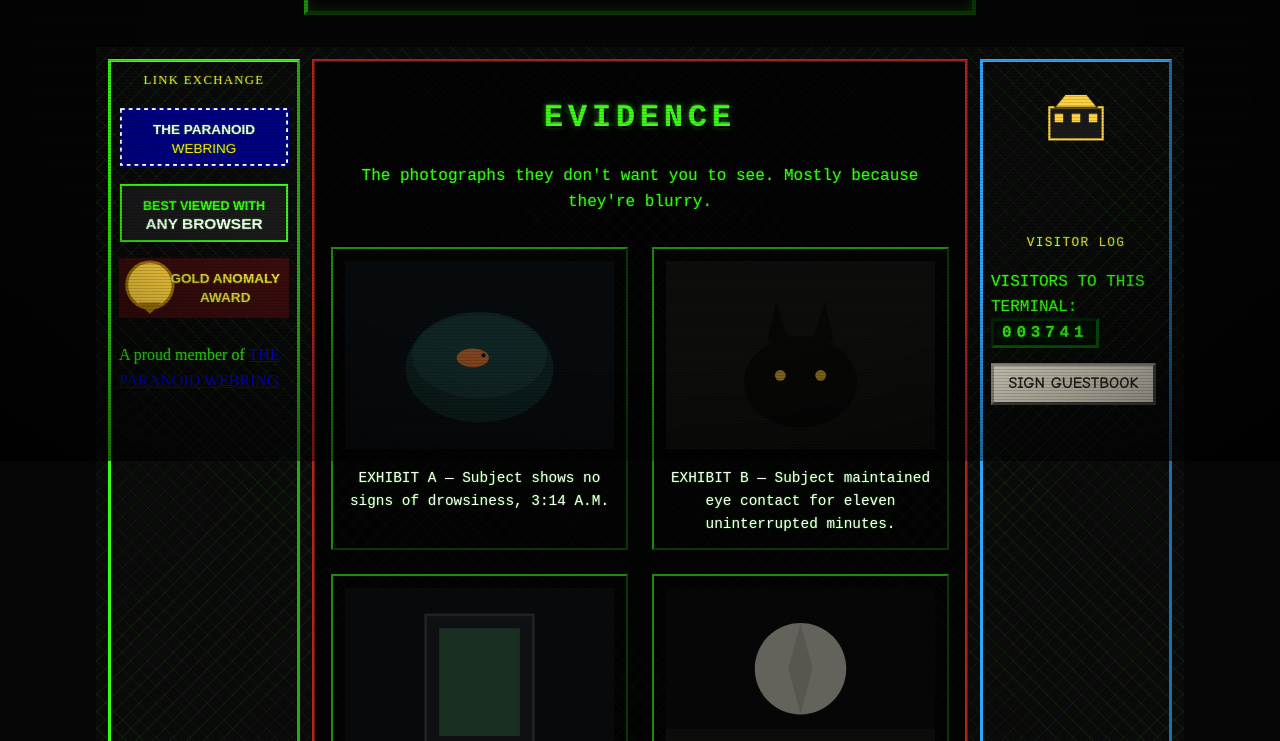
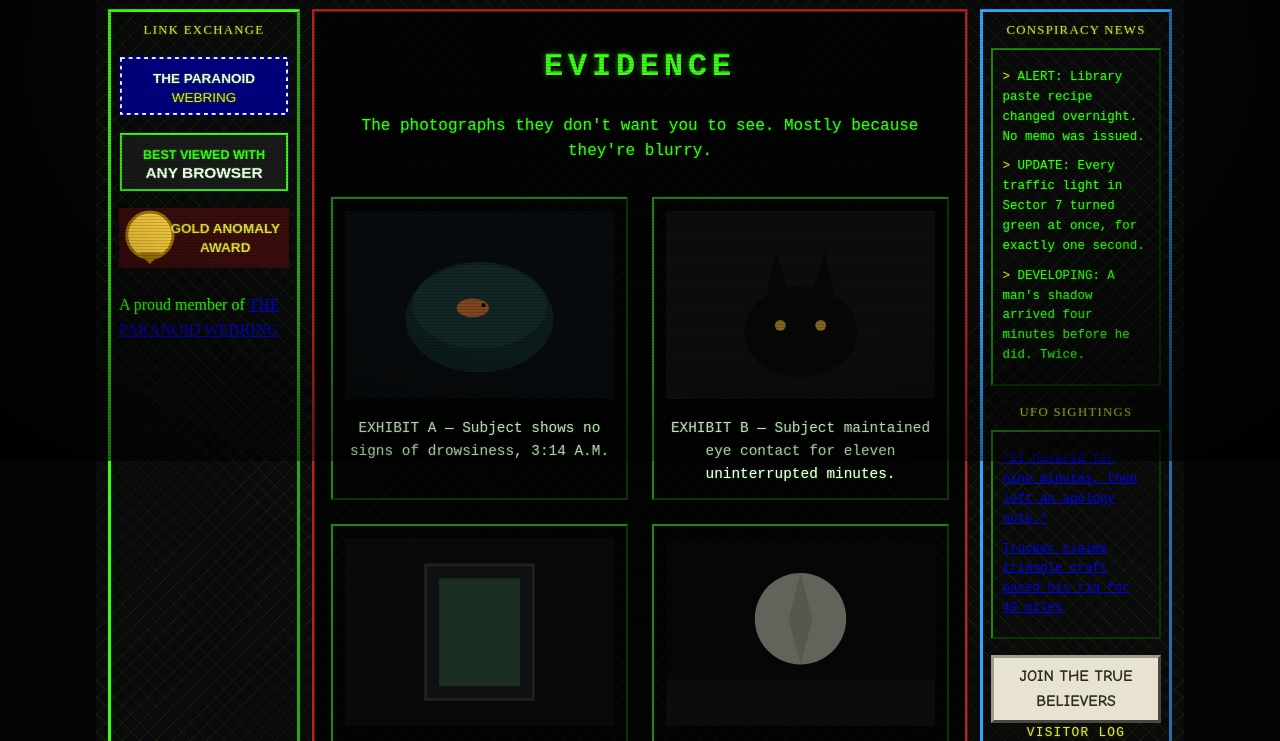
Before and after one commit to comp4020-agentic-coding-studio/comp4020-crit1-zephyrieal, a website: page evidence.html in a window 1280 px wide. Shown: the part 339-1080 px from the top of the page. Drawn offline with Linux system fonts and the light colour scheme.

Commit message:
content: huge banner + sidebar clutter on evidence.html

```diff
--- a/evidence.html
+++ b/evidence.html
@@ -9,7 +9,7 @@
   <body>
     <header class="terminal-header">
       <div class="pixel-eye" aria-hidden="true"></div>
-      <p class="banner blink">*** TOP SECRET — LEVEL OMEGA CLEARANCE REQUIRED ***</p>
+      <p class="banner blink">TOP SECRET CONSPIRACY ARCHIVE!!!</p>
       <nav aria-label="Primary">
         <a href="./index.html">HOME</a>
         <a href="./case-files.html">CASE FILES</a>
@@ -152,24 +152,20 @@
           </td>
 
           <td class="side-rail side-rail-right">
-            <div class="uc-widget">
-              <svg class="uc-icon" viewBox="0 0 60 60" aria-hidden="true">
-                <rect x="5" y="20" width="50" height="30" fill="#1a1a1a" stroke="#ffd23f" stroke-width="2" />
-                <rect x="10" y="26" width="8" height="8" fill="#ffd23f">
-                  <animate attributeName="opacity" values="1;0.2;1" dur="1s" repeatCount="indefinite" />
-                </rect>
-                <rect x="26" y="26" width="8" height="8" fill="#ffd23f">
-                  <animate attributeName="opacity" values="0.2;1;0.2" dur="1s" repeatCount="indefinite" />
-                </rect>
-                <rect x="42" y="26" width="8" height="8" fill="#ffd23f">
-                  <animate attributeName="opacity" values="1;0.2;1" dur="1.3s" repeatCount="indefinite" />
-                </rect>
-                <path d="M10 20 L20 8 L40 8 L50 20 Z" fill="#ffd23f" stroke="#1a1a1a" stroke-width="1">
-                  <animateTransform attributeName="transform" type="rotate" values="0 30 20; 4 30 20; 0 30 20; -4 30 20; 0 30 20" dur="2s" repeatCount="indefinite" />
-                </path>
-              </svg>
-              <p class="blink">UNDER CONSTRUCTION</p>
-            </div>
+            <p class="rail-heading font-times">CONSPIRACY NEWS</p>
+            <ul class="sidebar-news">
+              <li>ALERT: Library paste recipe changed overnight. No memo was issued.</li>
+              <li>UPDATE: Every traffic light in Sector 7 turned green at once, for exactly one second.</li>
+              <li>DEVELOPING: A man's shadow arrived four minutes before he did. Twice.</li>
+            </ul>
+
+            <p class="rail-heading font-times">UFO SIGHTINGS</p>
+            <ul class="sidebar-sightings">
+              <li><a class="link-classic" href="./ufo-sightings.html">"It hovered for nine minutes, then left an apology note."</a></li>
+              <li><a class="link-classic" href="./ufo-sightings.html">Trucker claims triangle craft paced his rig for 40 miles</a></li>
+            </ul>
+
+            <a class="btn-3d" href="./true-believers.html">JOIN THE TRUE BELIEVERS</a>
 
             <p class="rail-heading">VISITOR LOG</p>
             <p>VISITORS TO THIS TERMINAL:<br /><span class="counter">003741</span></p>
```
